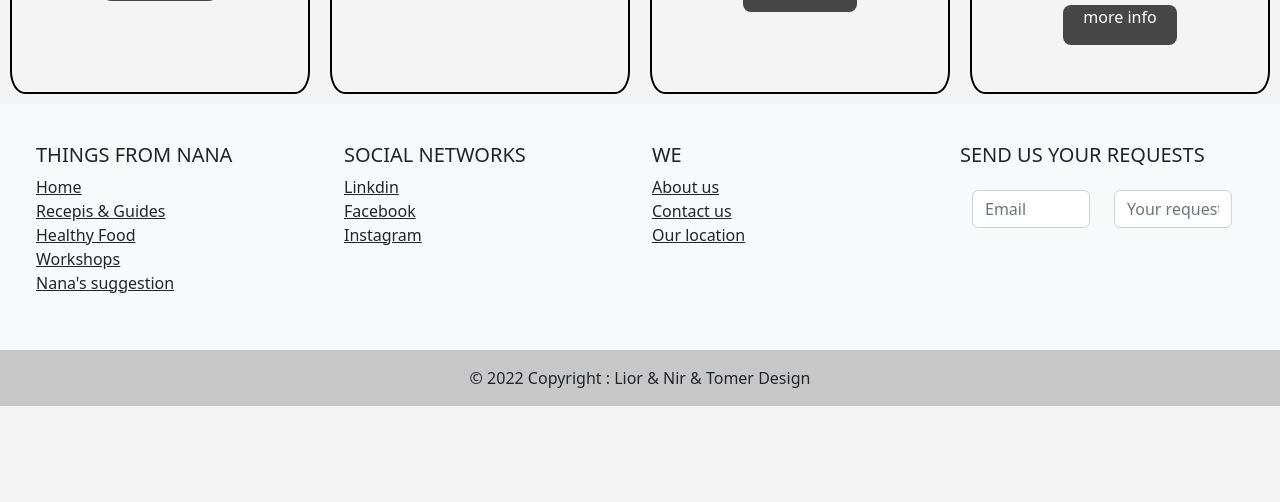
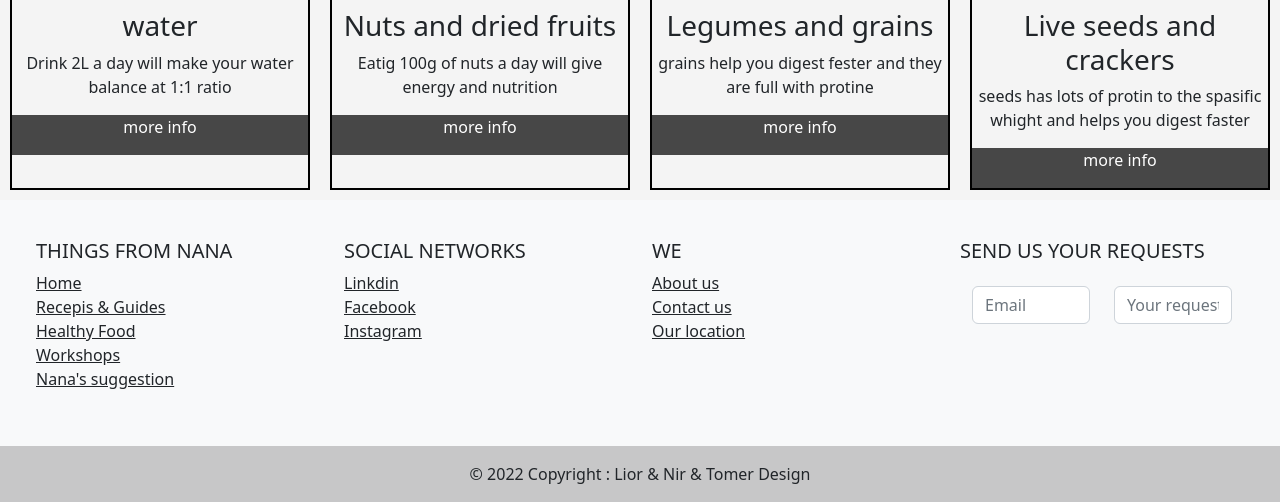
Before and after one commit to nirayal/WEB_Proj, a PHP site: page /Healthy_Food.htm in a window 1280 px wide. Shown: the part 1983-2485 px from the top of the page. Before the commit the page ends 2389 px from the top, so only its background shows below. Run offline with PHP 8.4, Linux system fonts and the light colour scheme.

Commit message:
mobile chenges

```diff
--- a/style.css
+++ b/style.css
@@ -108,7 +108,7 @@ body {
     width: 300px;
     margin: 10px;
     border: 2px solid black;
-    border-radius: 5%;
+    border-radius: 5% 5% 0 0;
     /* background-color: aqua; */
 }
 
@@ -119,29 +119,35 @@ body {
 
 
 .product-image{
-    width: 294px ;
+    width: 296px ;
+    height: 300px;
     object-fit: cover;
     border-radius: 5% 5% 0 0;
 }
 .product-info{
     text-align: center;
     align-items: center;
+    margin-top: 15px;
 }
 
 .more-info-btm{
     background-color: #474747;
     border: none;
     color: rgb(255, 255, 255);
-    padding: 0px 20px 0px 20px;
+    /* padding: 0px 20px 0px 20px; */
     text-align: center;
-    vertical-align: middle;
+
     text-decoration: none;
     display: inline-block;
     font-size: 16px;
-    margin: 0px 0px 5px;
     cursor: pointer;
-    border-radius: 8px;
+
+    width: 296px;
   }
+
+@media(max-width: 1267px){
+
+}
 
 @media (max-width: 800px) {
     .flexbox-continer{
@@ -156,5 +162,5 @@ body {
     .welcome-aria{flex-direction: column !important;}
     .banner{display: none !important;}
     .text-in-welcome{padding: 0px !important;margin: 0px !important;text-align: center;}
-    .healthfy-food-stamp{max-width: auto;justify-content: center;align-items: center;}
+    .healthfy-food-stamp{max-width:100px;justify-content: center;align-items: center;}
   }
```
